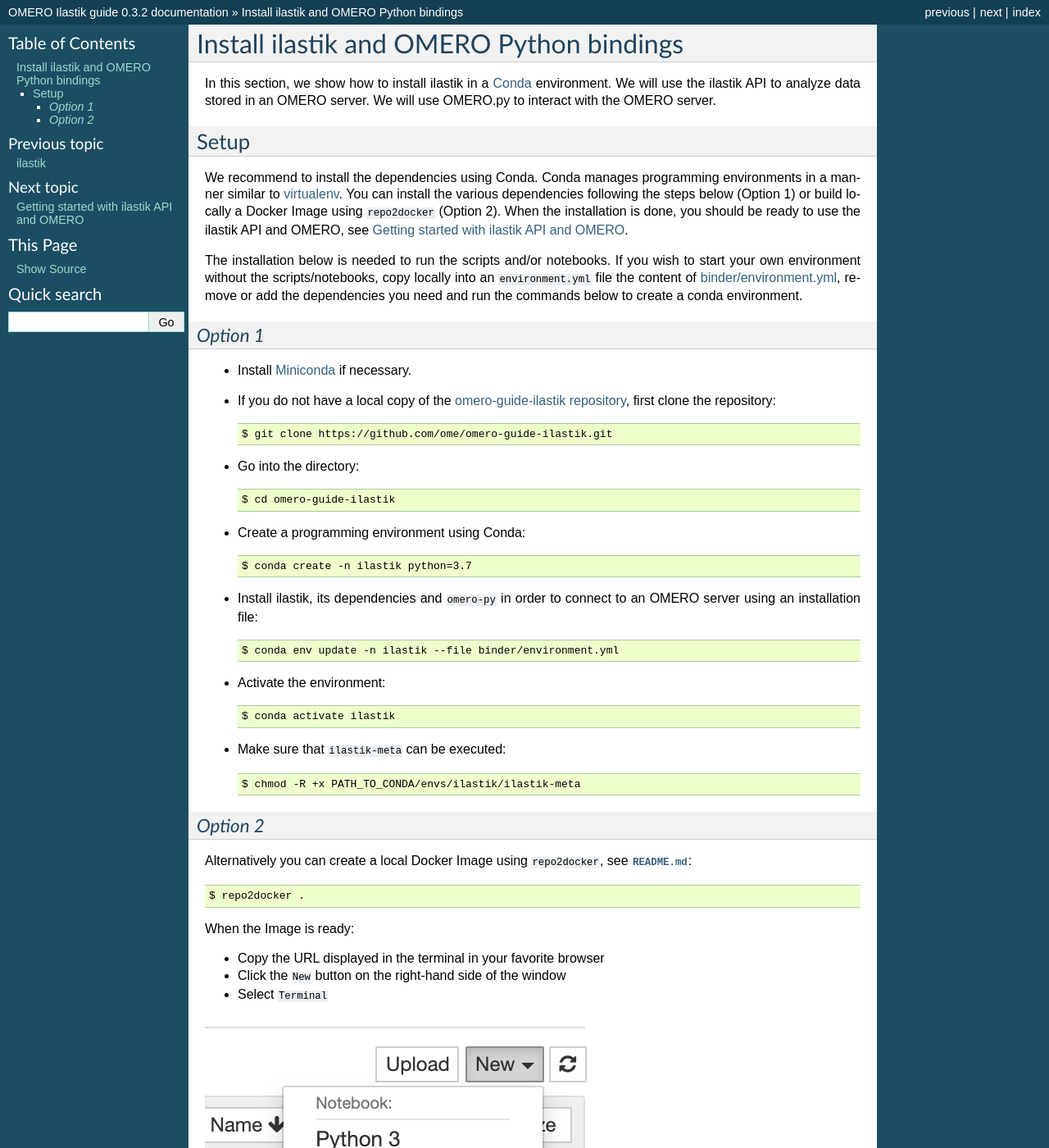
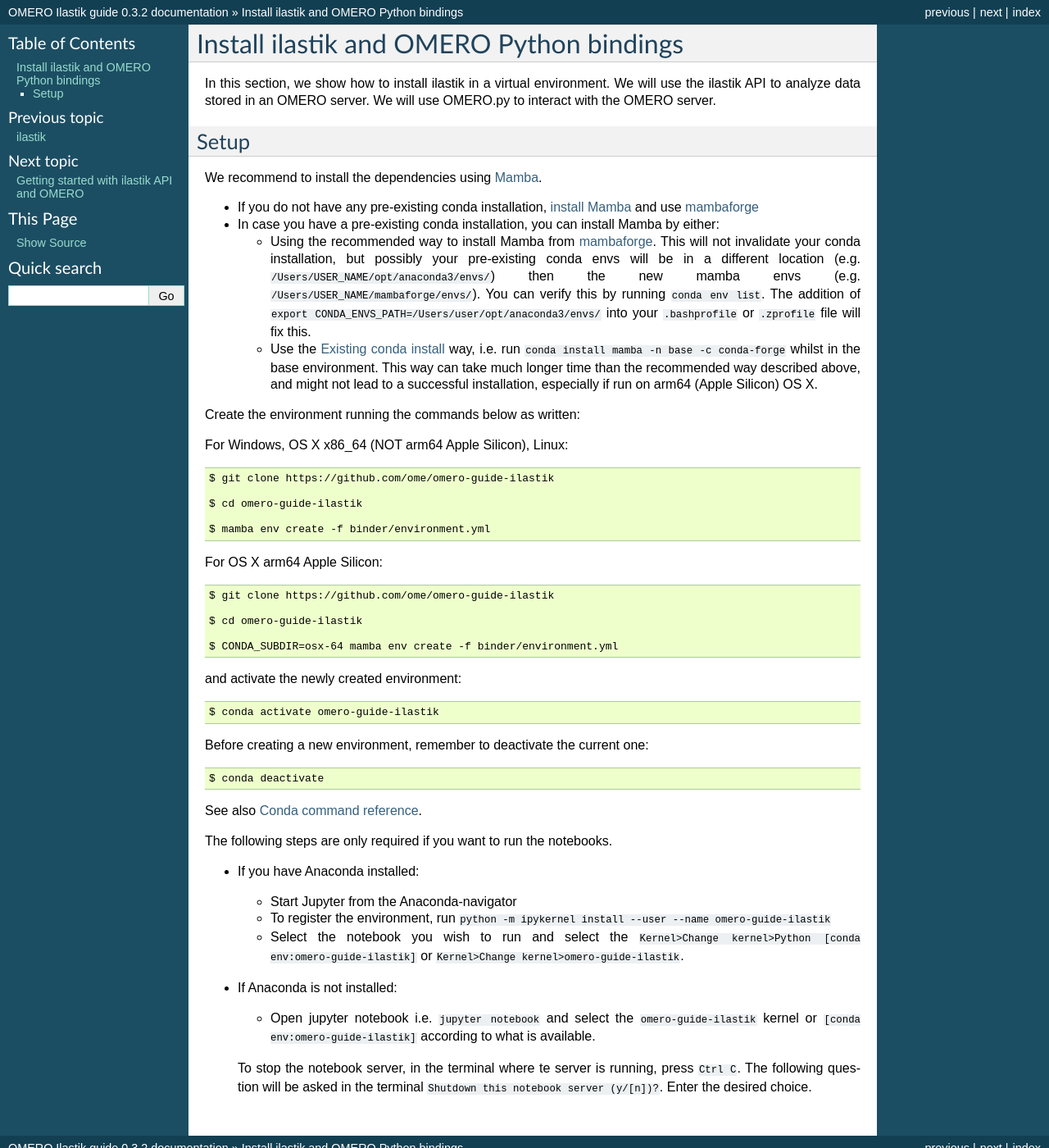
Before and after one commit to ome/omero-guide-ilastik, a Sphinx documentation site: the page built from docs/setup.rst, in a window 1280 px wide and 1400 px high. Shown: the whole window at 82% size. Built offline with Sphinx 7.4.7, drawn with Linux system fonts in a browser that asks for light colours; some of the changed text lies outside the part shown.

Commit message:
Update setup

```diff
--- a/docs/setup.rst
+++ b/docs/setup.rst
@@ -1,75 +1,59 @@
 Install ilastik and OMERO Python bindings
 ==========================================
 
-In this section, we show how to install ilastik in a `Conda <https://conda.io/en/latest/>`_ environment.
+In this section, we show how to install ilastik in a virtual environment.
 We will use the ilastik API to analyze data stored in an OMERO server. We will use OMERO.py to interact with the OMERO server.
 
 Setup
 -----
 
-We recommend to install the dependencies using Conda.
-Conda manages programming environments in a manner similar to
-`virtualenv <https://virtualenv.pypa.io/en/stable/>`_.
-You can install the various dependencies following the steps below (Option 1) or build locally a Docker Image
-using ``repo2docker`` (Option 2). When the installation is done, you should be ready to use the ilastik API and OMERO, see :doc:`gettingstarted`.
+We recommend to install the dependencies using `Mamba <https://mamba.readthedocs.io>`_.
 
-The installation below is needed to run the scripts and/or notebooks. If you wish to start your own environment without the scripts/notebooks, copy locally into an ``environment.yml`` file the content of
-`binder/environment.yml <https://raw.githubusercontent.com/ome/omero-guide-ilastik/master/binder/environment.yml>`_, remove or add the dependencies you need and run the commands below to create a conda environment.
+* If you do not have any pre-existing conda installation, `install Mamba <https://mamba.readthedocs.io/en/latest/installation.html#installation>`_ and use `mambaforge <https://github.com/conda-forge/miniforge#mambaforge>`_
+* In case you have a pre-existing conda installation, you can install Mamba by either:
 
-*Option 1*
-~~~~~~~~~~
+  * Using the recommended way to install Mamba from `mambaforge <https://github.com/conda-forge/miniforge#mambaforge>`_. This will not invalidate your conda installation, but possibly your pre-existing conda envs will be in a different location (e.g. ``/Users/USER_NAME/opt/anaconda3/envs/``) then the new mamba envs (e.g. ``/Users/USER_NAME/mambaforge/envs/``). You can verify this by running ``conda env list``. The addition of ``export CONDA_ENVS_PATH=/Users/user/opt/anaconda3/envs/`` into your ``.bashprofile`` or ``.zprofile`` file will fix this.
+  * Use the `Existing conda install <https://mamba.readthedocs.io/en/latest/installation.html#existing-conda-install>`_ way, i.e. run ``conda install mamba -n base -c conda-forge`` whilst in the base environment. This way can take much longer time than the recommended way described above, and might not lead to a successful installation, especially if run on arm64 (Apple Silicon) OS X.
 
-- Install `Miniconda <https://docs.conda.io/en/latest/miniconda.html>`_ if necessary.
+Create the environment running the commands below as written:
 
-- If you do not have a local copy of the `omero-guide-ilastik repository <https://github.com/ome/omero-guide-ilastik>`_, first clone the repository::
+For Windows, OS X x86_64 (NOT arm64 Apple Silicon), Linux::
 
-    $ git clone https://github.com/ome/omero-guide-ilastik.git
-
-- Go into the directory::
+    $ git clone https://github.com/ome/omero-guide-ilastik
 
     $ cd omero-guide-ilastik
 
-- Create a programming environment using Conda::
+    $ mamba env create -f binder/environment.yml
 
-    $ conda create -n ilastik python=3.7
+For OS X arm64 Apple Silicon::
 
-- Install ilastik, its dependencies and ``omero-py`` in order to connect to an OMERO server using an installation file::
+    $ git clone https://github.com/ome/omero-guide-ilastik
 
-    $ conda env update -n ilastik --file binder/environment.yml
+    $ cd omero-guide-ilastik
 
-- Activate the environment::
+    $ CONDA_SUBDIR=osx-64 mamba env create -f binder/environment.yml
 
-    $ conda activate ilastik
+and activate the newly created environment::
 
-- Make sure that ``ilastik-meta`` can be executed::
+    $ conda activate omero-guide-ilastik
 
-    $ chmod -R +x PATH_TO_CONDA/envs/ilastik/ilastik-meta
 
-*Option 2*
-~~~~~~~~~~
+Before creating a new environment, remember to deactivate the current one::
 
-Alternatively you can create a local Docker Image using ``repo2docker``, see :download:`README.md <https://github.com/ome/omero-guide-ilastik/blob/master/README.md>`::
+    $ conda deactivate
 
-    $ repo2docker .
+See also `Conda command reference <https://docs.conda.io/projects/conda/en/latest/commands.html>`_.
 
-When the Image is ready:
+The following steps are only required if you want to run the notebooks.
 
-- Copy the URL displayed in the terminal in your favorite browser
+* If you have Anaconda installed:
 
-- Click the ``New`` button on the right-hand side of the window
+  * Start Jupyter from the Anaconda-navigator
+  * To register the environment, run ``python -m ipykernel install --user --name omero-guide-ilastik``
+  * Select the notebook you wish to run and select the ``Kernel>Change kernel>Python [conda env:omero-guide-ilastik]`` or ``Kernel>Change kernel>omero-guide-ilastik``.
 
-- Select ``Terminal``
+* If Anaconda is not installed:
 
-.. image:: images/terminal.png
+  * Open jupyter notebook i.e. ``jupyter notebook`` and select the ``omero-guide-ilastik`` kernel or ``[conda env:omero-guide-ilastik]`` according to what is available.
 
-- A Terminal will open in a new Tab
-
-- A Conda environment has already been created when the Docker Image was built
-
-- To list all the Conda environment, run::
-
-    $ conda env list
-
-- The environment with ilastik and the OMERO Python bindings is named ``notebook``, activate it::
-
-    $ conda activate notebook
+  To stop the notebook server, in the terminal where te server is running, press ``Ctrl C``. The following question will be asked in the terminal ``Shutdown this notebook server (y/[n])?``. Enter the desired choice.
```
